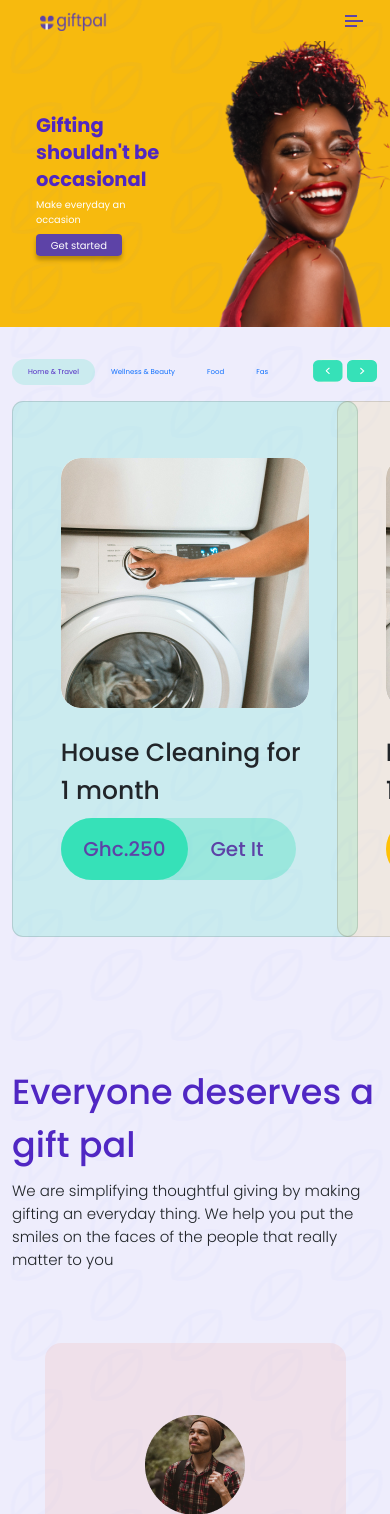
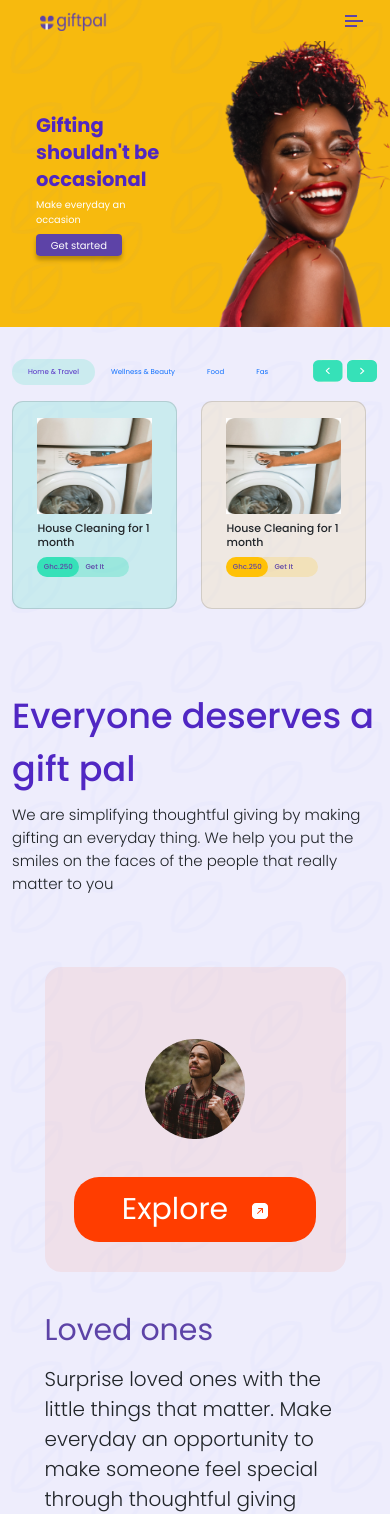
Before and after one commit to kewablay/Giftpal-v2.0, a PHP site: page / in a window 390 px wide. Shown: the top 1514 px of the page. Run offline with PHP 8.4, Linux system fonts and the light colour scheme; some libraries are stand-ins or nearby versions.

Commit message:
added giftcard responsiveness on smaller screens

```diff
--- a/css/main.css
+++ b/css/main.css
@@ -216,20 +216,24 @@ nav a{
 
 #card-inner{
     height: 85%;
+    width: 80%;
     display: flex;
     flex-direction: column;
     justify-content: space-between;
 }
+.gift-card .img-div{
+    height: 55%;
+    border-radius: 20px;
 
+}
 .gift-card img{
     width: 100%;
-    height: 55%;
-    border-radius: 20px;
+    height: 100%;
     margin-top: 1rem;
 }
 
 .card-content{
-    width: 15.5rem;
+    width: 100%;
 }
 
 .card-desc{
@@ -260,13 +264,13 @@ nav a{
 }
 
 .price{
-    padding: 1rem 1.4rem;
+    padding: 5% 7%;
     background: #36E1B8;
     border-radius: 50px;
 }
 
 .get-it{
-    padding: 1rem 1.4rem;
+    padding: 5% 7%;
 }
 
 
@@ -662,6 +666,10 @@ footer a{
     /* ----header ends---- */
 
     /*--- gift categories-- */
+    .main-content {
+        /* width: 80%; */
+    }
+
     #pills-tab{
         font-size: 7px;
         line-height: 10.5px;
@@ -685,6 +693,41 @@ footer a{
         width: 2rem;
         height: 1.5rem
     }
+
+    .gift-card{
+        width: 165px;
+        height: 208px;
+        border-radius: 6px;
+    }
+    #card-inner{
+        width: 70%;
+    }
+    .gift-card img{
+        margin-top: 0;
+        border-radius: ;
+    }
+    .card-desc{
+        font-size: 11px;
+        line-height: 14.08px;
+    }
+    .btn-group{
+        width: 80%;
+    }
+
+    .btn-group a{
+        font-size: 7px;
+        line-height: 10.5px;
+    }
+    .price{
+        padding: 5% 7%;
+        border-radius: 13px;
+    }
+
+    .get-it{
+        padding: 5% 7%;
+    }
+
+
     /*--- gift categories ends-- */
 
 }
--- a/home.html
+++ b/home.html
@@ -95,11 +95,13 @@
                     <div class="tab-pane fade show active" id="pills-home" role="tabpanel" aria-labelledby="pills-home-tab">
                         <!-- --- card items --- -->
                         <div class="row flex-nowrap card-row">
-                            <div class="card-col col-10 col-md-6 col-lg-4 pb-5">
+                            <div class="card-col col">
                                 <div class="card gift-card">
                                     <div id="card-inner">
+                                        <div class="img-div">
                                             <img src="images/card-img.jpg" alt="">
                                             <!-- --- -->
+                                        </div>
                                         <div class="card-content">
                                             <h3 class="card-desc">House Cleaning for 1 month</h3>
                                             <div class="btn-group">
@@ -111,11 +113,13 @@
                                 </div>
                             </div>
                             <!-- ------- -->
-                            <div class="card-col col-10 col-md-6 col-lg-4 pb-5">
+                            <div class="card-col col">
                                 <div class="card gift-card">
                                     <div id="card-inner">
+                                        <div class="img-div">
                                             <img src="images/card-img.jpg" alt="">
                                             <!-- --- -->
+                                        </div>
                                         <div class="card-content">
                                             <h3 class="card-desc">House Cleaning for 1 month</h3>
                                             <div class="btn-group">
@@ -127,11 +131,13 @@
                                 </div>
                             </div>
                             <!-- ------- -->
-                            <div class="card-col col-10 col-md-6 col-lg-4 pb-5">
+                            <div class="card-col col">
                                 <div class="card gift-card">
                                     <div id="card-inner">
+                                        <div class="img-div">
                                             <img src="images/card-img.jpg" alt="">
                                             <!-- --- -->
+                                        </div>
                                         <div class="card-content">
                                             <h3 class="card-desc">House Cleaning for 1 month</h3>
                                             <div class="btn-group">
@@ -149,11 +155,13 @@
                     <div class="tab-pane fade" id="pills-beauty" role="tabpanel" aria-labelledby="pills-beauty-tab">
                         <div class="row card-row flex-nowrap" id='gift-card-row'>
                             <!-- --- card items --- -->
-                            <div class="card-col col-10 col-md-6 col-lg-4 pb-5">
+                            <div class="card-col col">
                                 <div class="card gift-card">
                                     <div id="card-inner">
+                                        <div class="img-div">
                                             <img src="images/card-img.jpg" alt="">
                                             <!-- --- -->
+                                        </div>
                                         <div class="card-content">
                                             <h3 class="card-desc">House Cleaning for 1 month</h3>
                                             <div class="btn-group">
@@ -169,11 +177,14 @@
                     </div>
                     <div class="tab-pane fade" id="pills-food" role="tabpanel" aria-labelledby="pills-food-tab">
                         <div class="row card-row flex-nowrap" id='gift-card-row'>
-                            <div class="card-col col-10 col-md-6 col-lg-4 pb-5">
-                                <div class="card gift-card container">
+                            <!-- --- card items --- -->
+                            <div class="card-col col">
+                                <div class="card gift-card">
                                     <div id="card-inner">
+                                        <div class="img-div">
                                             <img src="images/card-img.jpg" alt="">
                                             <!-- --- -->
+                                        </div>
                                         <div class="card-content">
                                             <h3 class="card-desc">House Cleaning for 1 month</h3>
                                             <div class="btn-group">
@@ -184,15 +195,18 @@
                                     </div>
                                 </div>
                             </div>
+                            <!-- ------------ -->
                         </div>
                     </div>
                     <div class="tab-pane fade" id="pills-fashion" role="tabpanel" aria-labelledby="pills-fashion-tab">
                         <div class="row card-row flex-nowrap" id='gift-card-row'>
-                            <div class="card-col col-10 col-md-6 col-lg-4 pb-5">
+                            <div class="card-col col">
                                 <div class="card gift-card container">
                                <div id="card-inner">
+                                   <div class="img-div">
                                        <img src="images/card-img.jpg" alt="">
                                        <!-- --- -->
+                                   </div>
                                         <div class="card-content">
                                             <h3 class="card-desc">House Cleaning for 1 month</h3>
                                             <div class="btn-group">
@@ -207,11 +221,13 @@
                     </div>
                     <div class="tab-pane fade" id="pills-home-service" role="tabpanel" aria-labelledby="pills-home-service-tab">
                         <div class="row card-row flex-nowrap" id='gift-card-row'>
-                            <div class="card-col col-10 col-md-6 col-lg-4 pb-5">
+                            <div class="card-col col">
                                 <div class="card gift-card container">
                                <div id="card-inner">
+                                   <div class="img-div">
                                        <img src="images/card-img.jpg" alt="">
                                        <!-- --- -->
+                                   </div>
                                         <div class="card-content">
                                             <h3 class="card-desc">House Cleaning for 1 month</h3>
                                             <div class="btn-group">
@@ -370,7 +386,7 @@
 
             <!-- ----testimonials section----- -->
             <div class="row md-center">
-                <div class="col-10 col-md-6 col-lg-4 pb-5">
+                <div class="col">
                     <div class="testimonial-card">
                         <div class="content">
                             <div id="test-title">
@@ -381,7 +397,7 @@
                     </div>
                 </div>
                 <!-- ----- -->
-                <div class="col-10 col-md-6 col-lg-4 pb-5">
+                <div class="col">
                     <div class="testimonial-card">
                         <div class="content">
                             <div id="test-title">
@@ -392,7 +408,7 @@
                     </div>
                 </div>
                 <!-- ----- -->
-                <div class="col-10 col-md-6 col-lg-4 pb-5">
+                <div class="col">
                     <div class="testimonial-card">
                         <div class="content">
                             <div id="test-title">
@@ -403,7 +419,7 @@
                     </div>
                 </div>
                 <!-- ----- -->
-                <div class="col-10 col-md-6 col-lg-4 pb-5">
+                <div class="col">
                     <div class="testimonial-card">
                         <div class="content">
                             <div id="test-title">
@@ -414,7 +430,7 @@
                     </div>
                 </div>
                 <!-- ----- -->
-                <div class="col-10 col-md-6 col-lg-4 pb-5">
+                <div class="col">
                     <div class="testimonial-card">
                         <div class="content">
                             <div id="test-title">
@@ -425,7 +441,7 @@
                     </div>
                 </div>
                 <!-- ----- -->
-                <div class="col-10 col-md-6 col-lg-4 pb-5">
+                <div class="col">
                     <div class="testimonial-card">
                         <div class="content">
                             <div id="test-title">
```
Lines whose indentation alone changed are shown as unchanged.
